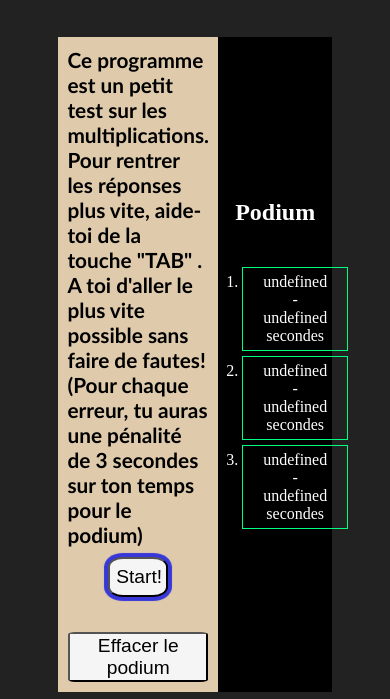
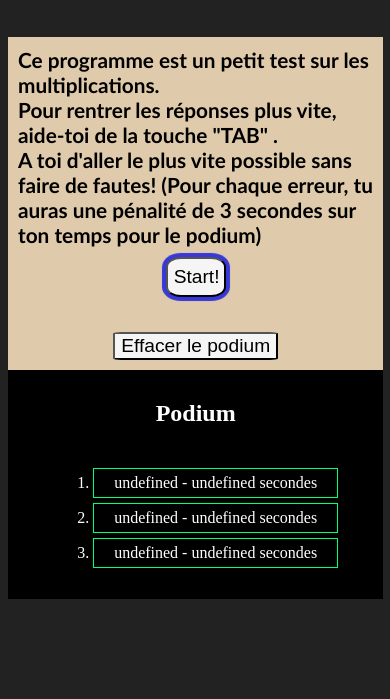
Before and after one commit to ElphP/TestTableMultipl, a plain HTML site: page index.html in a window 390 px wide. Shown: the part 197-896 px from the top of the page. Drawn offline with Linux system fonts and the light colour scheme.

Commit message:
version reponsive

```diff
--- a/style.css
+++ b/style.css
@@ -124,3 +124,15 @@ input {
     font-weight: bold;
     text-align: center;
 }
+
+
+@media screen and (max-width: 800px)  {
+    #accueil  {
+        flex-direction: column;
+        width: 100%;
+    }
+    #rules, #podium  {
+  width:95%;
+  margin: auto;
+    }
+}
```
